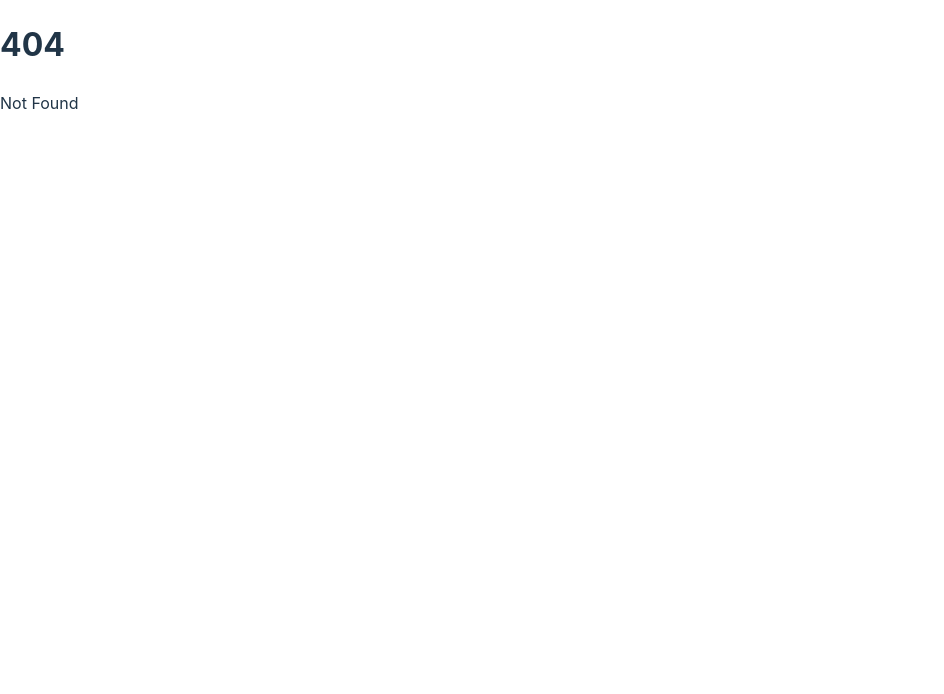
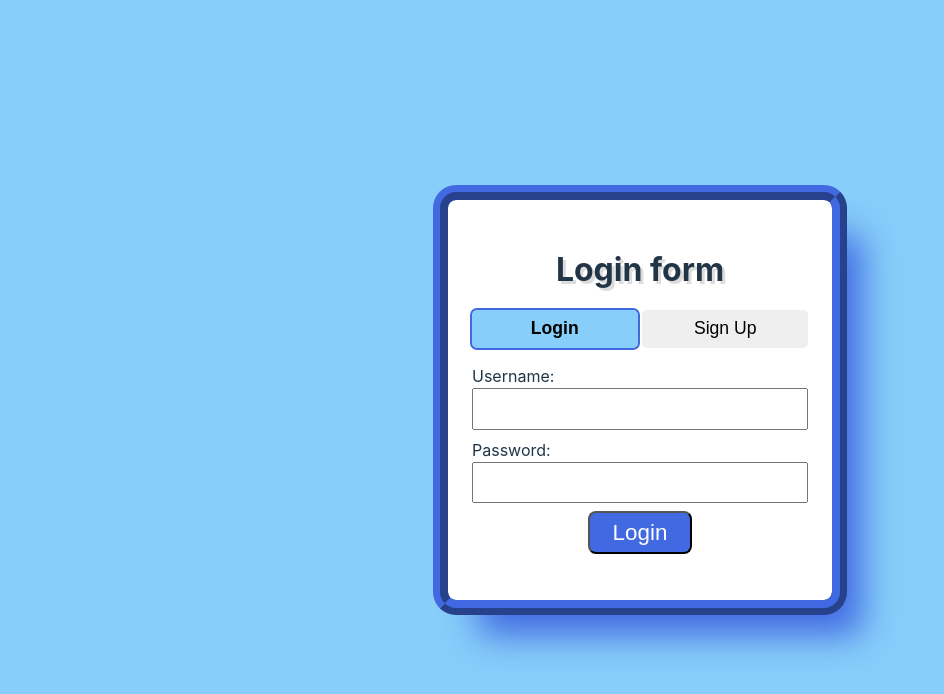
Before and after one commit to Valeri-gatto/todo, a SvelteKit app: page /login in a window 1280 px wide. Before the commit this address had no page. Shown: the top 694 px of the page, without its empty margins (0-944 px from the left). Built offline with nearby package versions, Linux system fonts and the light colour scheme.

Commit message:
страница регистрации без интерактивности

```diff
--- /dev/null
+++ b/src/routes/login/+page.svelte
@@ -0,0 +1,145 @@
+<script lang="ts">
+	let username = $state('');
+	let password = $state('');
+	let repeatPassword = $state('');
+	let pageType = $state('login');
+</script>
+
+<div class="login-container">
+	<div class="login-content">
+		<h1>Login form</h1>
+		<div class="button-container">
+			<button class:contrast={pageType === 'login'} onclick={() => (pageType = 'login')}
+				>Login</button
+			>
+			<button class:contrast={pageType === 'sign up'} onclick={() => (pageType = 'sign up')}>
+				Sign up</button
+			>
+		</div>
+		<form method="POST" action="?/addUserLogin">
+			<label>
+				<span>Username:</span>
+				<input
+					name="username"
+					class="input"
+					bind:value={username}
+					type="text"
+					minlength="4"
+					maxlength="15"
+				/>
+			</label>
+			<label>
+				<span>Password:</span>
+				<input
+					name="password"
+					class="input"
+					bind:value={password}
+					type="password"
+					minlength="4"
+					maxlength="15"
+				/>
+			</label>
+			{#if pageType === 'sign up'}
+				<label>
+					<span>Confirm password:</span>
+					<input
+						name="repeatPassword"
+						class="input"
+						bind:value={repeatPassword}
+						type="password"
+						minlength="4"
+						maxlength="15"
+					/>
+				</label>
+			{/if}
+			<input type="hidden" name="type" value={pageType} />
+			<button class="login-button">{pageType}</button>
+		</form>
+	</div>
+</div>
+
+<style>
+	button {
+		text-transform: capitalize;
+		cursor: pointer;
+	}
+	.login-container {
+		background-color: lightskyblue;
+		display: flex;
+		justify-content: center;
+		align-items: center;
+		min-height: 100vh;
+		margin: 0 auto;
+		text-align: center;
+	}
+	.login-content {
+		min-height: 50vh;
+		min-width: 30vw;
+		background-color: white;
+		padding: 1.5em;
+		border-radius: 8px;
+		outline: 4mm ridge royalblue;
+		box-shadow: 30px 35px 35px royalblue;
+		display: flex;
+		flex-direction: column;
+		justify-content: center;
+		gap: 1rem;
+	}
+	h1 {
+		margin: 0;
+		text-shadow: 3px 3px gainsboro;
+	}
+	.button-container {
+		display: flex;
+		gap: 0.3em;
+		width: 100%;
+
+		> button {
+			flex-basis: 50%;
+			padding-block: 0.5em;
+			border-radius: 5px;
+			border: none;
+			font-size: 1.1em;
+		}
+	}
+	.button-container > button:hover {
+		background-color: gainsboro;
+	}
+	.contrast {
+		background-color: lightskyblue;
+		outline: 2px solid royalblue;
+		font-weight: 600;
+	}
+	button.contrast:hover {
+		background-color: royalblue;
+		color: white;
+	}
+	form {
+		display: flex;
+		flex-direction: column;
+		justify-content: start;
+		gap: 0.5em;
+	}
+	input {
+		font-size: 1.2em;
+		padding: 0.4em;
+	}
+	.login-button {
+		background-color: royalblue;
+		color: white;
+		align-self: center;
+		font-size: 1.4em;
+		padding: 0.3em 1em;
+		border-radius: 8px;
+	}
+	.login-button:hover {
+		background-color: rgb(30, 47, 101);
+	}
+	label {
+		display: flex;
+		flex-direction: column;
+		> span {
+			align-self: start;
+		}
+	}
+</style>
```
